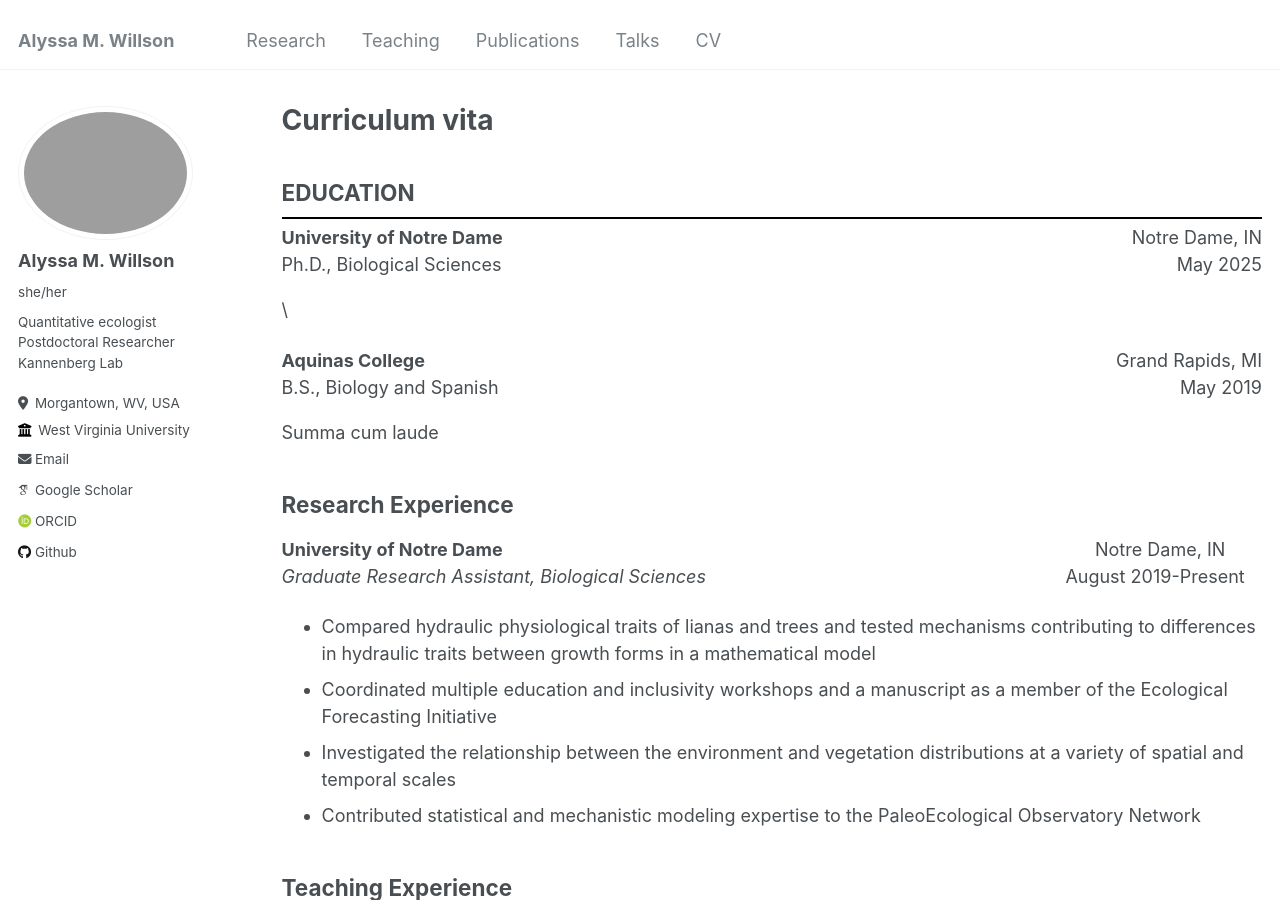
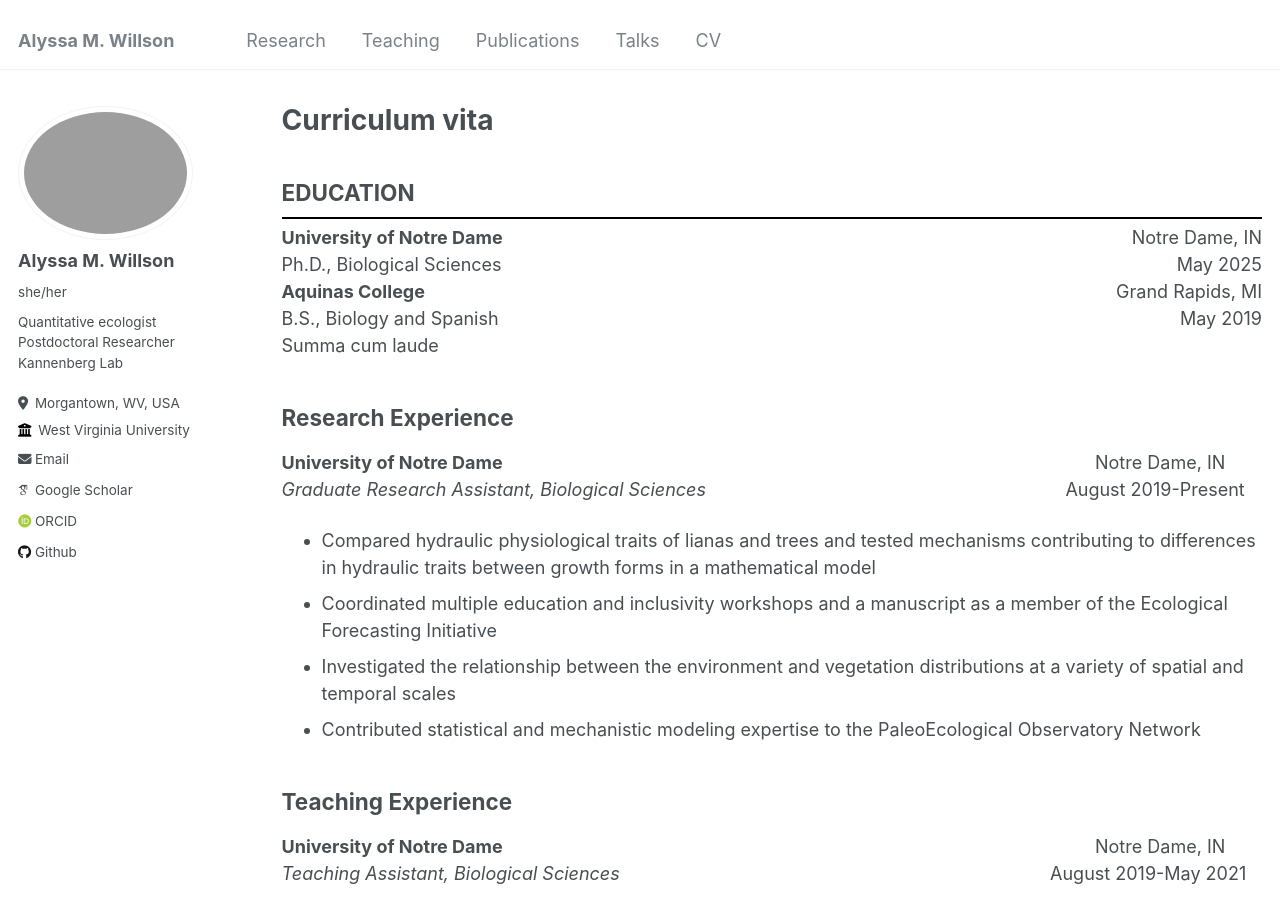
Before and after one commit to amwillson/amwillson.github.io, a Jekyll site: the page built from _pages/cv.md, in a window 1280 px wide and 900 px high. Built offline with Jekyll 4.4.1, drawn with Linux system fonts in a browser that asks for light colours; some web fonts are replaced.

Commit message:
Testing more formatting

```diff
--- a/_pages/cv.md
+++ b/_pages/cv.md
@@ -21,7 +21,7 @@ editor_options:
 <div style="display:flex; justify-content:space-between;">
   <span>Ph.D., Biological Sciences</span>
   <span>May 2025</span>
-</div> \
+</div>
 
 <div style="display:flex; justify-content:space-between;">
   <span><strong>Aquinas College</strong></span>
@@ -31,7 +31,7 @@ editor_options:
   <span>B.S., Biology and Spanish</span>
   <span>May 2019</span>
 </div>
-Summa cum laude
+<p style="margin-top:0;">Summa cum laude</p>
 
 ## Research Experience
 
```
